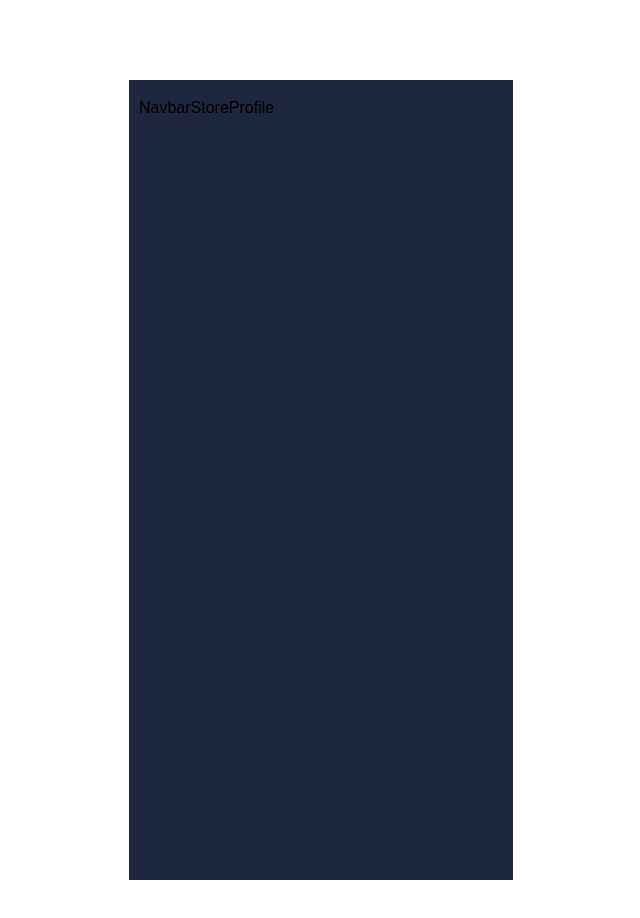
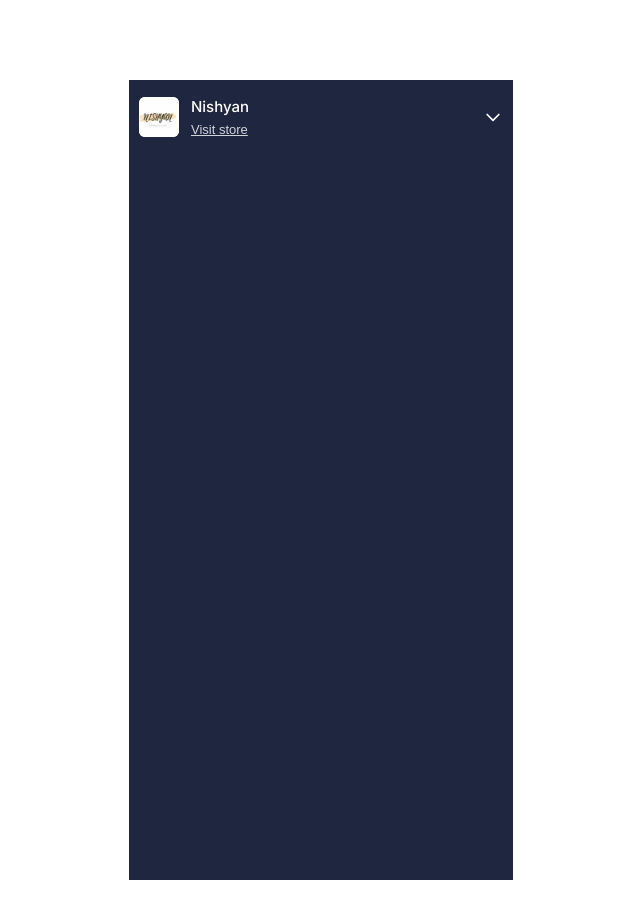
Before and after one commit to anoopraju31/dukaan-dashboard, a React (Vite) app: page / in a window 1280 px wide. Shown: the top 918 px of the page, without its empty margins (319-959 px from the left). Built offline with nearby package versions, Linux system fonts and the light colour scheme.

Commit message:
Navbar Store Profile - styled

```diff
--- a/src/components/NavbarStoreProfile.tsx
+++ b/src/components/NavbarStoreProfile.tsx
@@ -1,5 +1,29 @@
-const NavbarStoreProfile = () => {
-	return <div>NavbarStoreProfile</div>
+import { FC } from 'react'
+import { HiOutlineChevronDown } from 'react-icons/hi'
+
+const NavbarStoreProfile: FC = () => {
+	return (
+		<div className='flex items-center gap-3 text-black-100'>
+			<div className='w-10 h-10 rounded-md bg-black-100'>
+				<img
+					src='/nishyan.png'
+					alt='nishyan logo'
+					className='w-full h-full rounded-md'
+				/>
+			</div>
+
+			<div className='flex-1 flex flex-col justify-center gap-1'>
+				<h6 className='text-[15px] leading-[22px] font-medium font-inter'>
+					Nishyan
+				</h6>
+				<p className='text-[13px] leading-4 underline opacity-80'>
+					Visit store
+				</p>
+			</div>
+
+			<HiOutlineChevronDown size={20} />
+		</div>
+	)
 }
 
 export default NavbarStoreProfile
```
Also changed, not shown: public/nishyan.png (added).
